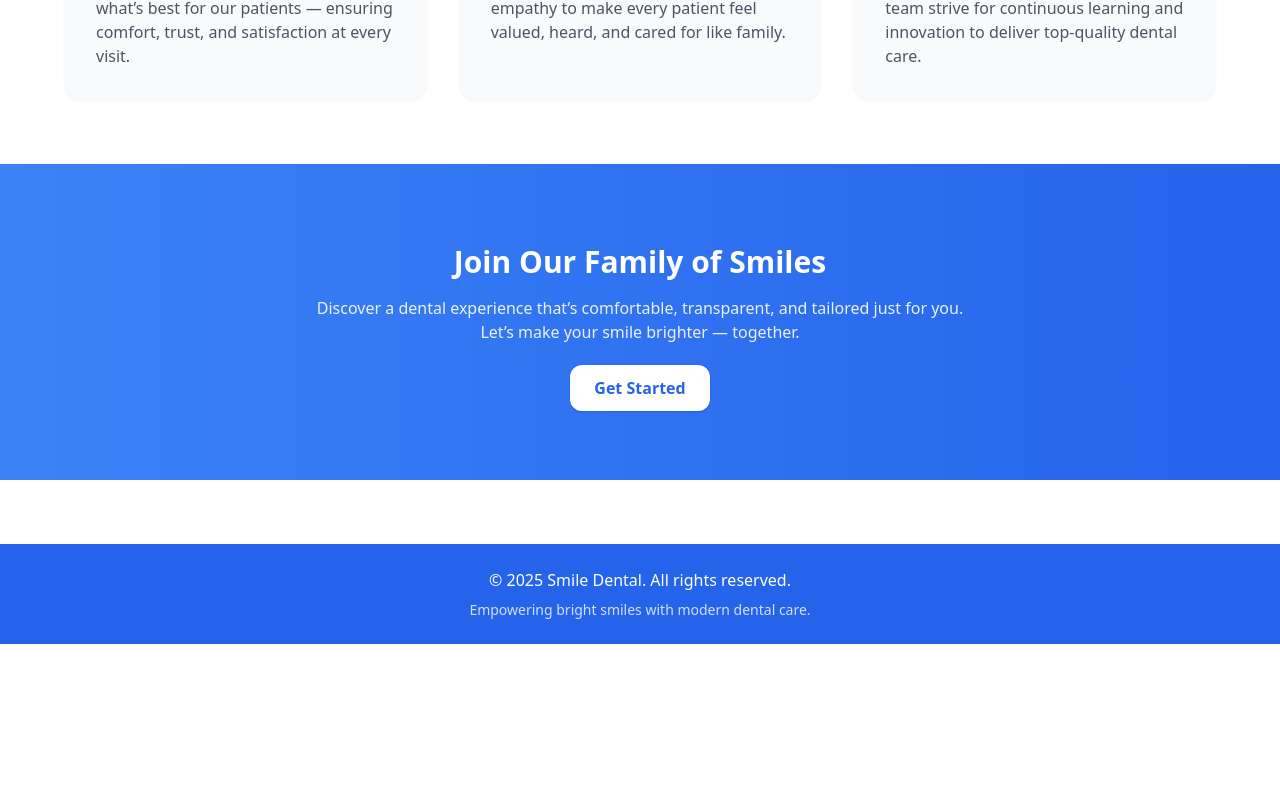
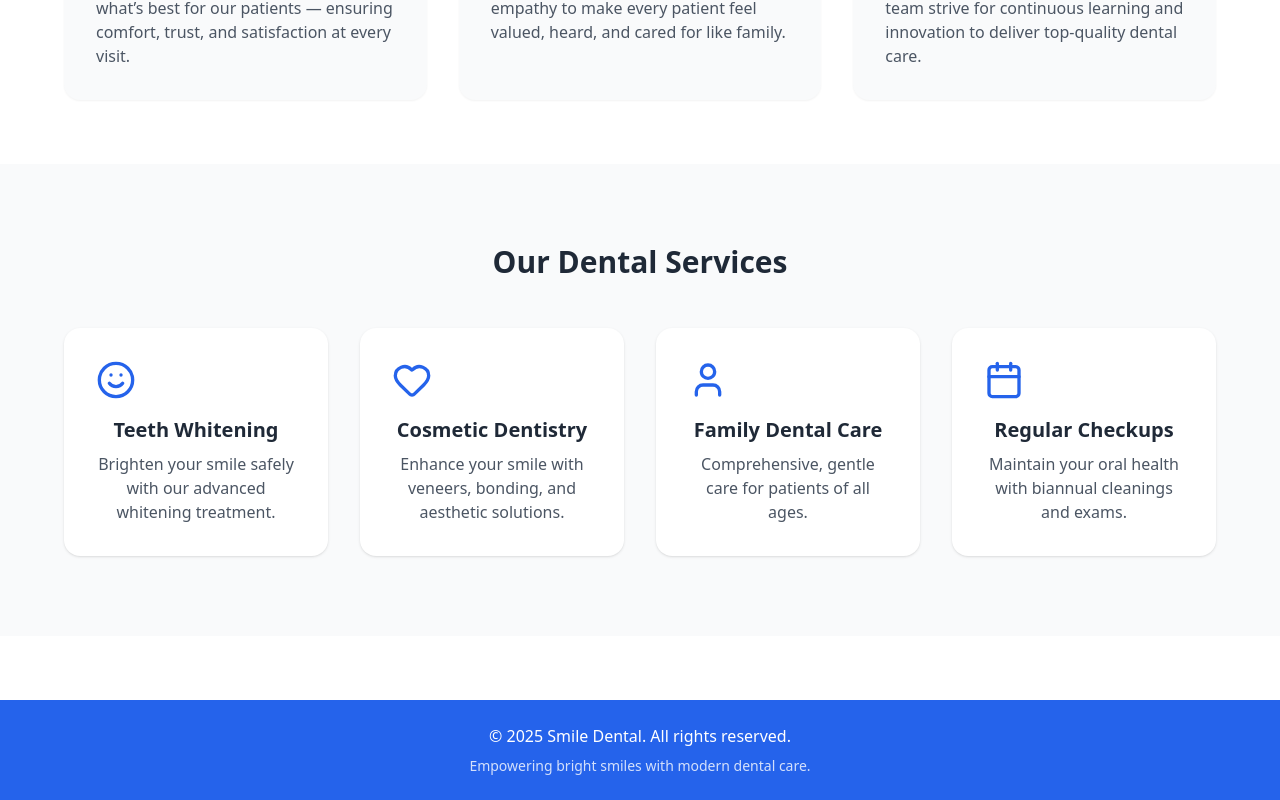
Before and after one commit to Chechep/smile, a React (Vite) app in the folder client/: page /about in a window 1280 px wide. Shown: the part 896-1696 px from the top of the page. Before the commit the page ends 1540 px from the top, so only its background shows below. Built offline with nearby package versions, Linux system fonts and the light colour scheme.

Commit message:
updated about

```diff
--- a/client/src/pages/About.jsx
+++ b/client/src/pages/About.jsx
@@ -1,91 +1,123 @@
-import { Users, HeartPulse, Award } from "lucide-react";
+import { motion } from "framer-motion";
+import { Users, HeartPulse, Award, Smile, Heart, User, Calendar } from "lucide-react";
 
-export default function About() {
+export default function AboutServices() {
+  const services = [
+    {
+      icon: <Smile className="w-10 h-10 text-blue-600 mb-4" />,
+      title: "Teeth Whitening",
+      desc: "Brighten your smile safely with our advanced whitening treatment.",
+    },
+    {
+      icon: <Heart className="w-10 h-10 text-blue-600 mb-4" />,
+      title: "Cosmetic Dentistry",
+      desc: "Enhance your smile with veneers, bonding, and aesthetic solutions.",
+    },
+    {
+      icon: <User className="w-10 h-10 text-blue-600 mb-4" />,
+      title: "Family Dental Care",
+      desc: "Comprehensive, gentle care for patients of all ages.",
+    },
+    {
+      icon: <Calendar className="w-10 h-10 text-blue-600 mb-4" />,
+      title: "Regular Checkups",
+      desc: "Maintain your oral health with biannual cleanings and exams.",
+    },
+  ];
+
   return (
     <section className="min-h-screen bg-gray-50 dark:bg-gray-900 transition-colors">
-      {/* Hero Section */}
+      {/* ===== Hero Section ===== */}
       <div className="text-center py-16 px-6 bg-gradient-to-r from-blue-600 to-blue-400 dark:from-blue-700 dark:to-blue-500 text-white">
         <h1 className="text-4xl font-bold mb-4">About Smile Dental Care</h1>
         <p className="max-w-2xl mx-auto text-lg opacity-90">
-          Bringing confident smiles to life through expert dental care,
-          innovation, and compassion.
+          Bringing confident smiles to life through expert dental care, innovation, and compassion.
         </p>
       </div>
 
-      {/* Mission & Vision */}
+      {/* ===== Mission & Vision ===== */}
       <div className="max-w-6xl mx-auto py-16 px-6 grid md:grid-cols-2 gap-10">
         <div>
-          <h2 className="text-3xl font-semibold text-gray-800 dark:text-white mb-4">
-            Our Mission
-          </h2>
+          <h2 className="text-3xl font-semibold text-gray-800 dark:text-white mb-4">Our Mission</h2>
           <p className="text-gray-600 dark:text-gray-400 leading-relaxed">
-            At <span className="font-semibold text-blue-600">Smile Dental</span>,
-            we’re dedicated to making dental care accessible, comfortable, and
-            tailored to your unique needs. Our mission is to promote oral health
+            At <span className="font-semibold text-blue-600">Smile Dental</span>, we’re dedicated to making dental care accessible,
+            comfortable, and tailored to your unique needs. Our mission is to promote oral health
             through modern technology and a compassionate approach — one smile at a time.
           </p>
         </div>
         <div>
-          <h2 className="text-3xl font-semibold text-gray-800 dark:text-white mb-4">
-            Our Vision
-          </h2>
+          <h2 className="text-3xl font-semibold text-gray-800 dark:text-white mb-4">Our Vision</h2>
           <p className="text-gray-600 dark:text-gray-400 leading-relaxed">
-            We aim to be the leading dental care provider by integrating
-            innovative treatments, digital convenience, and patient-centered care
-            — ensuring that every visit feels comfortable, transparent, and rewarding.
+            We aim to be the leading dental care provider by integrating innovative treatments,
+            digital convenience, and patient-centered care — ensuring that every visit feels comfortable,
+            transparent, and rewarding.
           </p>
         </div>
       </div>
 
-      {/* Values Section */}
+      {/* ===== Core Values ===== */}
       <div className="bg-white dark:bg-gray-800 py-16 px-6">
         <h2 className="text-3xl font-bold text-center text-gray-800 dark:text-white mb-10">
           Our Core Values
         </h2>
 
         <div className="max-w-6xl mx-auto grid md:grid-cols-3 gap-8">
-          <div className="bg-gray-50 dark:bg-gray-900 p-8 rounded-2xl shadow-sm hover:shadow-md transition">
+          <motion.div
+            whileHover={{ scale: 1.03 }}
+            className="bg-gray-50 dark:bg-gray-900 p-8 rounded-2xl shadow-sm hover:shadow-md transition"
+          >
             <Users className="w-10 h-10 text-blue-500 mb-4" />
             <h3 className="text-xl font-semibold mb-2 dark:text-white">Patient First</h3>
             <p className="text-gray-600 dark:text-gray-400">
-              Every decision we make starts with what’s best for our patients —
-              ensuring comfort, trust, and satisfaction at every visit.
+              Every decision we make starts with what’s best for our patients — ensuring comfort, trust, and satisfaction at every visit.
             </p>
-          </div>
+          </motion.div>
 
-          <div className="bg-gray-50 dark:bg-gray-900 p-8 rounded-2xl shadow-sm hover:shadow-md transition">
+          <motion.div
+            whileHover={{ scale: 1.03 }}
+            className="bg-gray-50 dark:bg-gray-900 p-8 rounded-2xl shadow-sm hover:shadow-md transition"
+          >
             <HeartPulse className="w-10 h-10 text-red-500 mb-4" />
             <h3 className="text-xl font-semibold mb-2 dark:text-white">Compassion & Care</h3>
             <p className="text-gray-600 dark:text-gray-400">
-              We combine medical excellence with empathy to make every patient feel valued,
-              heard, and cared for like family.
+              We combine medical excellence with empathy to make every patient feel valued, heard, and cared for like family.
             </p>
-          </div>
+          </motion.div>
 
-          <div className="bg-gray-50 dark:bg-gray-900 p-8 rounded-2xl shadow-sm hover:shadow-md transition">
+          <motion.div
+            whileHover={{ scale: 1.03 }}
+            className="bg-gray-50 dark:bg-gray-900 p-8 rounded-2xl shadow-sm hover:shadow-md transition"
+          >
             <Award className="w-10 h-10 text-yellow-500 mb-4" />
             <h3 className="text-xl font-semibold mb-2 dark:text-white">Excellence</h3>
             <p className="text-gray-600 dark:text-gray-400">
-              Our dentists, hygienists, and support team strive for continuous learning
-              and innovation to deliver top-quality dental care.
+              Our dentists, hygienists, and support team strive for continuous learning and innovation to deliver top-quality dental care.
             </p>
-          </div>
+          </motion.div>
         </div>
       </div>
 
-      {/* Call to Action */}
-      <div className="text-center py-20 px-6 bg-gradient-to-r from-blue-500 to-blue-600 dark:from-blue-700 dark:to-blue-800 text-white">
-        <h2 className="text-3xl font-bold mb-4">Join Our Family of Smiles</h2>
-        <p className="max-w-2xl mx-auto mb-8 opacity-90">
-          Discover a dental experience that’s comfortable, transparent, and
-          tailored just for you. Let’s make your smile brighter — together.
-        </p>
-        <a
-          href="/signup"
-          className="bg-white text-blue-600 font-semibold py-3 px-6 rounded-xl shadow hover:bg-gray-100 transition"
-        >
-          Get Started
-        </a>
+      {/* ===== Our Services ===== */}
+      <div className="py-20 px-6 md:px-16 bg-gray-50 dark:bg-gray-900 transition-colors">
+        <h2 className="text-3xl font-bold text-center mb-12 text-gray-800 dark:text-white">
+          Our Dental Services
+        </h2>
+
+        <div className="grid md:grid-cols-2 lg:grid-cols-4 gap-8 max-w-6xl mx-auto">
+          {services.map((service, index) => (
+            <motion.div
+              key={index}
+              className="p-8 rounded-2xl bg-white dark:bg-gray-800 shadow hover:shadow-lg transition text-center"
+              whileHover={{ scale: 1.03 }}
+            >
+              {service.icon}
+              <h3 className="text-xl font-semibold mb-2 text-gray-800 dark:text-white">
+                {service.title}
+              </h3>
+              <p className="text-gray-600 dark:text-gray-400">{service.desc}</p>
+            </motion.div>
+          ))}
+        </div>
       </div>
     </section>
   );
```
